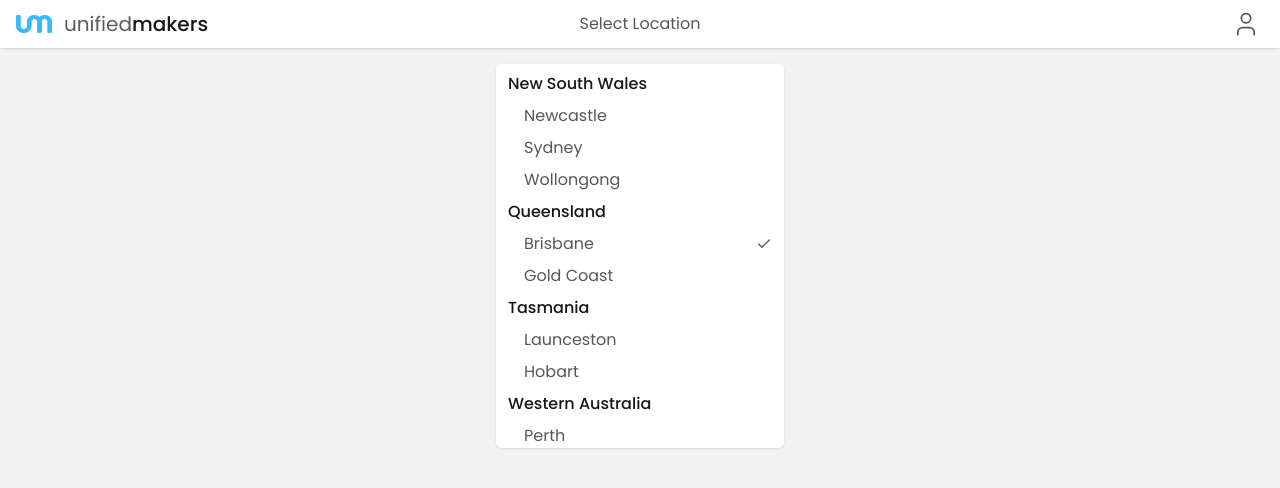
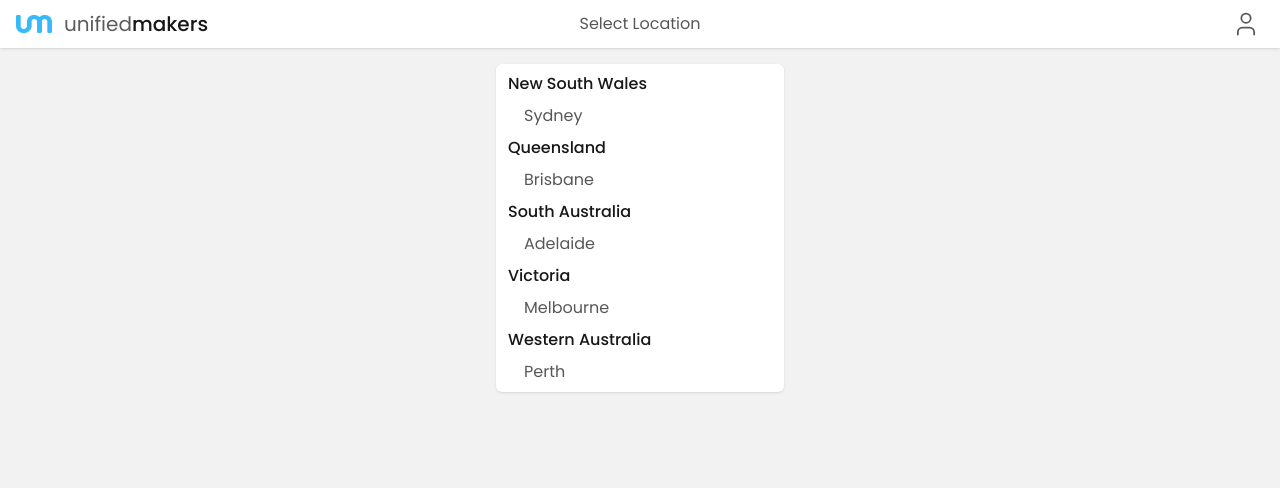
Before and after one commit to juanej88/unified-makers, a Next.js app: page / in a window 1280 px wide. Shown: the top 488 px of the page. Built offline with nearby package versions, Linux system fonts and the light colour scheme.

Commit message:
Enable the city selection in the LocationMenu component

```diff
--- a/app/components/LocationMenu.tsx
+++ b/app/components/LocationMenu.tsx
@@ -2,15 +2,19 @@
 
 import { useState } from 'react';
 import { Check } from 'lucide-react';
-import { getLocationsData } from '../lib/staticData';
+import { getLocationsData } from '@/app/lib/staticData';
 
 function LocationMenu() {
-  const [citySelected, setCitySelected] = useState('Brisbane');
+  const [citySelected, setCitySelected] = useState('');
+
+  const handleClick = (event: React.MouseEvent<HTMLButtonElement>) => {
+    setCitySelected(event.currentTarget.id);
+  };
 
   const getCities = (cities: string[]) => {
     return cities.map(city => {
       return (
-        <button key={city} className='w-full grid grid-location-option items-center justify-items-start h-8 primary-btn text-secondary'>
+        <button key={city} id={city} onClick={handleClick} className='w-full grid grid-location-option items-center justify-items-start h-8 primary-btn text-secondary'>
           <p className='pl-6'>{city}</p>
           {citySelected === city && <Check size={16} />}
         </button>
@@ -32,7 +36,7 @@ function LocationMenu() {
 
   return (
     <section className='fixed left-0 top-12 w-full h-full flex justify-center'>
-      <article className='mt-4 p-1 w-full max-w-72 h-full max-h-96 bg-background rounded-md shadow overflow-auto scrollbar-thin'>
+      <article className='mt-4 p-1 w-full max-w-72 h-fit max-h-96 bg-background rounded-md shadow overflow-auto scrollbar-thin'>
         {getLocations()}
       </article>
     </section>
--- a/app/lib/staticData.ts
+++ b/app/lib/staticData.ts
@@ -8,16 +8,12 @@ class State {
 }
 
 export const getLocationsData = (): State[] => {
-  const nsw = ['Newcastle', 'Sydney', 'Wollongong'];
-  const qld = ['Brisbane', 'Gold Coast'];
-  const tas = ['Launceston', 'Hobart'];
-  const wa = ['Perth', 'Margaret River'];
-
   const states: [string, string[]][] = [
-    ['New South Wales', nsw],
-    ['Queensland', qld],
-    ['Tasmania', tas],
-    ['Western Australia', wa],
+    ['New South Wales', ['Sydney']],
+    ['Queensland', ['Brisbane']],
+    ['South Australia', ['Adelaide']],
+    ['Victoria', ['Melbourne']],
+    ['Western Australia', ['Perth']],
   ];
 
   return states.map(state => new State(state[0], state[1]));
```
